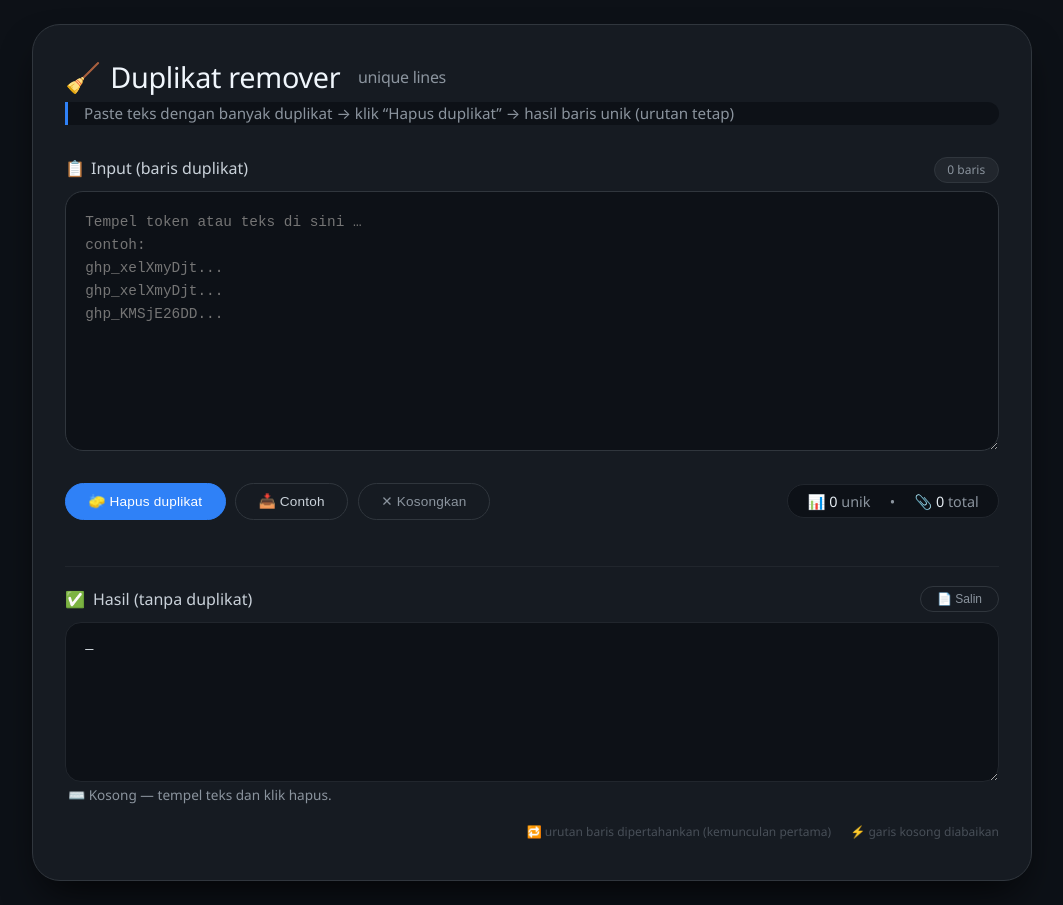
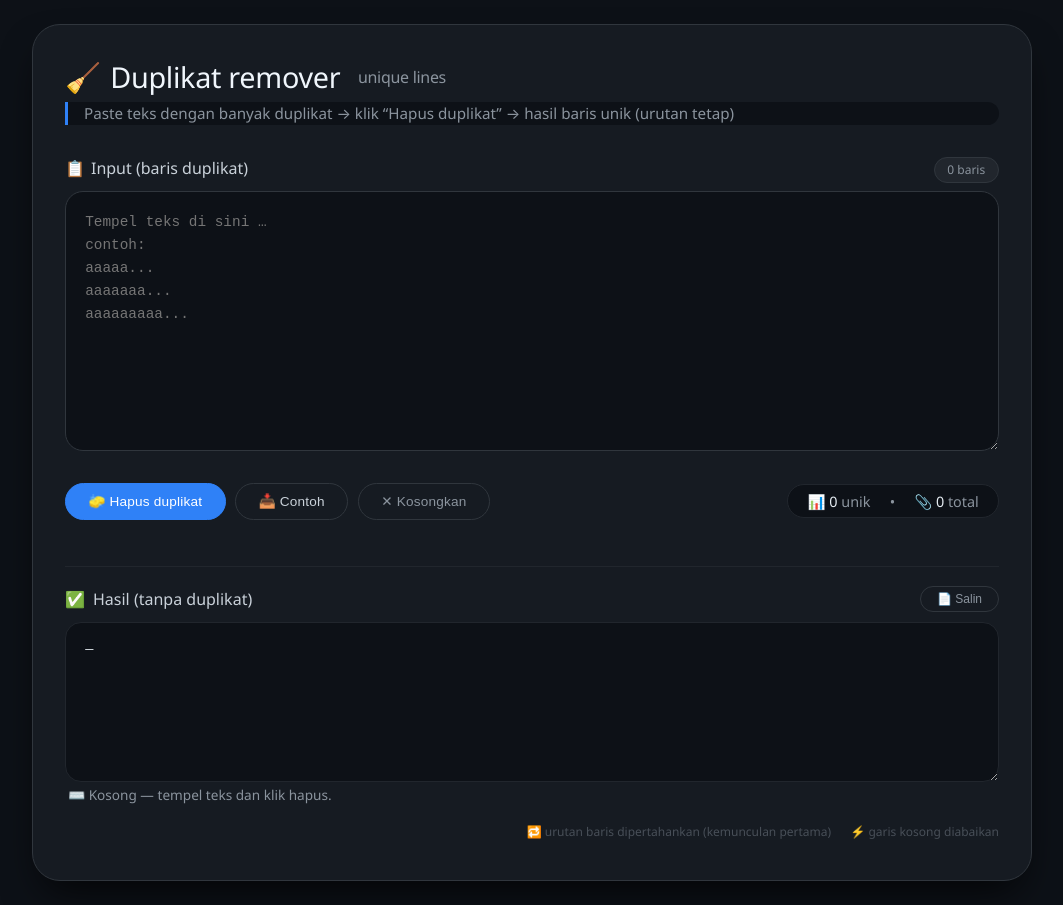
Before and after one commit to lindaevachristian/lindaevachristian.github.io, a plain HTML site: page sortir1.html in a window 1280 px wide. Shown: the whole page, without its empty margins (108-1171 px from the left). Drawn offline with Linux system fonts and the light colour scheme.

Commit message:
Update sortir1.html

```diff
--- a/sortir1.html
+++ b/sortir1.html
@@ -267,7 +267,7 @@
         <span><span>📋</span> Input (baris duplikat)</span>
         <span class="badge" id="lineCountInput">0 baris</span>
       </div>
-      <textarea id="inputText" placeholder="Tempel token atau teks di sini …&#10;contoh:&#10;ghp_xelXmyDjt...&#10;ghp_xelXmyDjt...&#10;ghp_KMSjE26DD..."></textarea>
+      <textarea id="inputText" placeholder="Tempel teks di sini …&#10;contoh:&#10;aaaaa...&#10;aaaaaaa...&#10;aaaaaaaaa..."></textarea>
     </div>
 
     <div class="action-bar">
```
